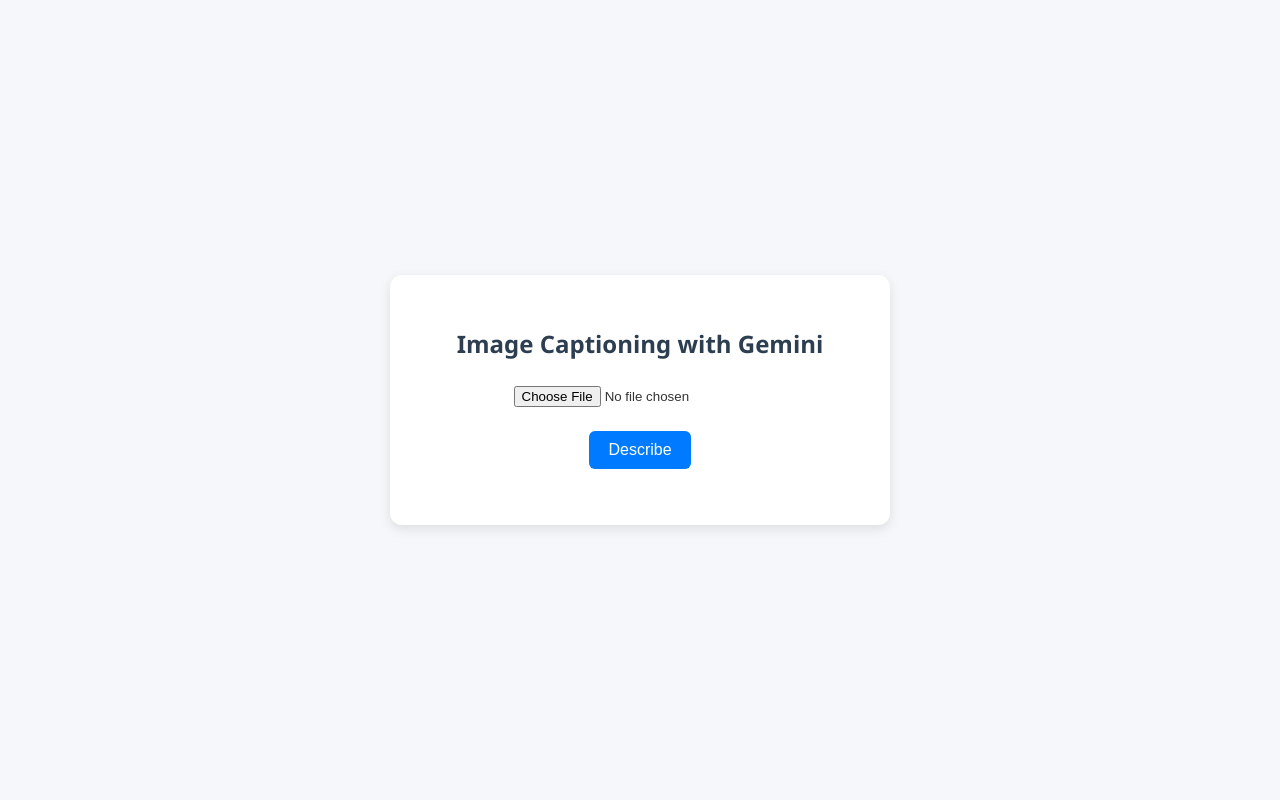
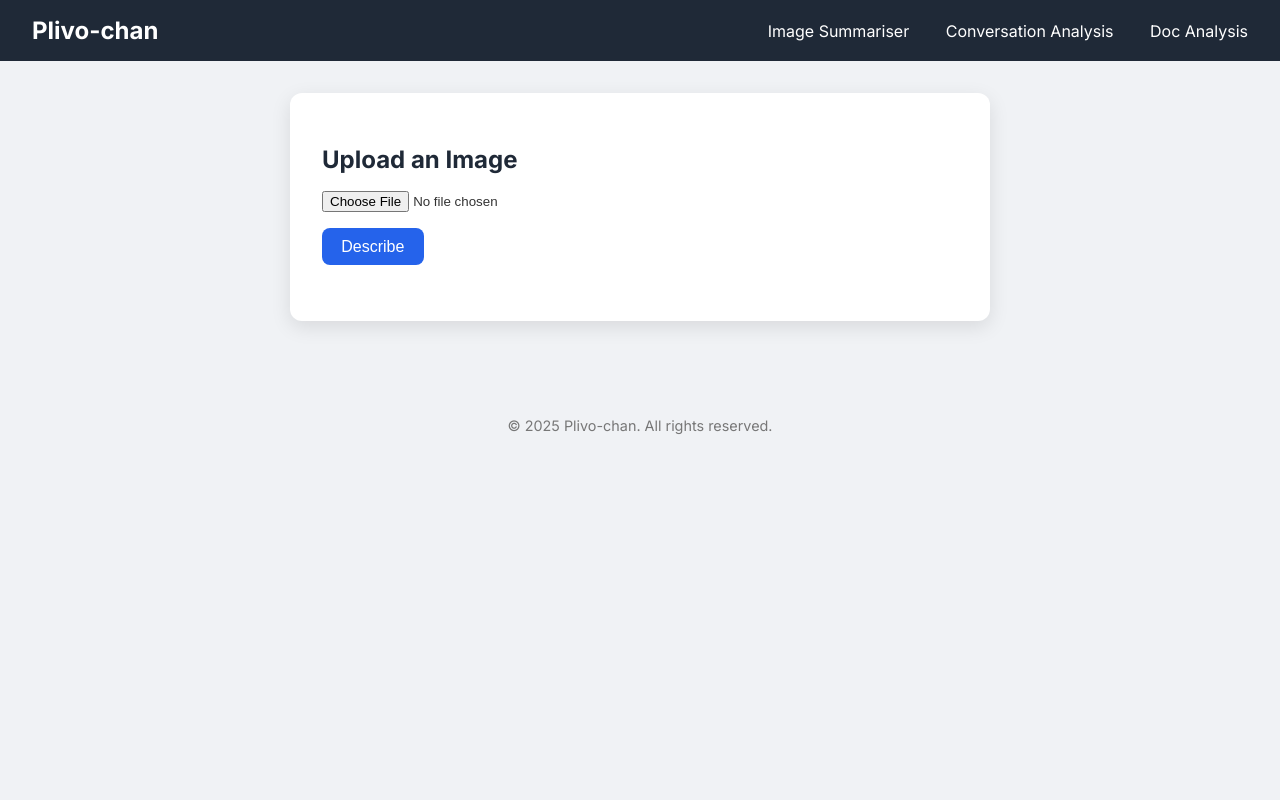
Before and after one commit to AbhinandIITM/Mizu, a FastAPI app: page / in a window 1280 px wide. Run offline with FastAPI, Linux system fonts and the light colour scheme.

Commit message:
remove static

```diff
--- a/main.py
+++ b/main.py
@@ -12,7 +12,6 @@
 genai.configure(api_key="AIzaSyAvmUQ14VQR9Eawla6aCZjvv0f5Ye_2ECA")
 
 app = FastAPI()
-app.mount("/static", StaticFiles(directory="static"), name="static")
 templates = Jinja2Templates(directory="templates")
 
 model = genai.GenerativeModel("gemini-2.5-flash")
--- a/templates/index.html
+++ b/templates/index.html
@@ -3,37 +3,58 @@
 <head>
   <meta charset="UTF-8" />
   <meta name="viewport" content="width=device-width, initial-scale=1.0" />
-  <title>Gemini Image Captioning</title>
+  <title>Plivo-chan | Image Summariser</title>
+  <link href="https://fonts.googleapis.com/css2?family=Inter:wght@400;600;700&display=swap" rel="stylesheet">
   <style>
     * {
       box-sizing: border-box;
     }
 
     body {
-      font-family: 'Segoe UI', Tahoma, Geneva, Verdana, sans-serif;
-      background: #f5f7fa;
+      font-family: 'Inter', sans-serif;
+      background: #f0f2f5;
       color: #333;
+      margin: 0;
       padding: 0;
+    }
+
+    header {
+      background-color: #1f2937;
+      color: white;
+      padding: 1rem 2rem;
+      display: flex;
+      justify-content: space-between;
+      align-items: center;
+    }
+
+    header h1 {
       margin: 0;
-      display: flex;
-      justify-content: center;
-      align-items: center;
-      min-height: 100vh;
+      font-size: 1.5rem;
+    }
+
+    nav a {
+      color: white;
+      text-decoration: none;
+      margin-left: 2rem;
+      font-weight: 500;
+    }
+
+    nav a:hover {
+      text-decoration: underline;
     }
 
     .container {
+      max-width: 700px;
+      margin: 2rem auto;
       background: white;
       padding: 2rem;
       border-radius: 12px;
-      box-shadow: 0 4px 12px rgba(0,0,0,0.1);
-      max-width: 500px;
-      width: 90%;
-      text-align: center;
+      box-shadow: 0 6px 20px rgba(0,0,0,0.1);
     }
 
     h2 {
-      margin-bottom: 1.5rem;
-      color: #2c3e50;
+      color: #1f2937;
+      margin-bottom: 1rem;
     }
 
     input[type="file"] {
@@ -41,25 +62,24 @@
     }
 
     button {
-      background: #007bff;
+      background: #2563eb;
       color: white;
       padding: 0.6rem 1.2rem;
       border: none;
-      border-radius: 6px;
+      border-radius: 8px;
       cursor: pointer;
       font-size: 1rem;
-      margin-top: 0.5rem;
       transition: background 0.3s ease;
     }
 
     button:hover {
-      background: #0056b3;
+      background: #1d4ed8;
     }
 
     #description {
       margin-top: 1.5rem;
       font-style: italic;
-      color: #444;
+      color: #374151;
       white-space: pre-line;
     }
 
@@ -68,17 +88,38 @@
       font-size: 0.95rem;
       color: #999;
     }
+
+    footer {
+      text-align: center;
+      margin-top: 4rem;
+      padding: 2rem;
+      color: #777;
+      font-size: 0.9rem;
+    }
   </style>
 </head>
 <body>
-  <div class="container">
-    <h2>Image Captioning with Gemini</h2>
+  <header>
+    <h1>Plivo-chan</h1>
+    <nav>
+      <a href="#">Image Summariser</a>
+      <a href="#">Conversation Analysis</a>
+      <a href="#">Doc Analysis</a>
+    </nav>
+  </header>
+
+  <main class="container">
+    <h2>Upload an Image</h2>
     <input type="file" id="imageInput" accept="image/*" />
     <br />
     <button onclick="uploadImage()">Describe</button>
     <div id="loading"></div>
     <p id="description"></p>
-  </div>
+  </main>
+
+  <footer>
+    &copy; 2025 Plivo-chan. All rights reserved.
+  </footer>
 
   <script>
     async function uploadImage() {
```
